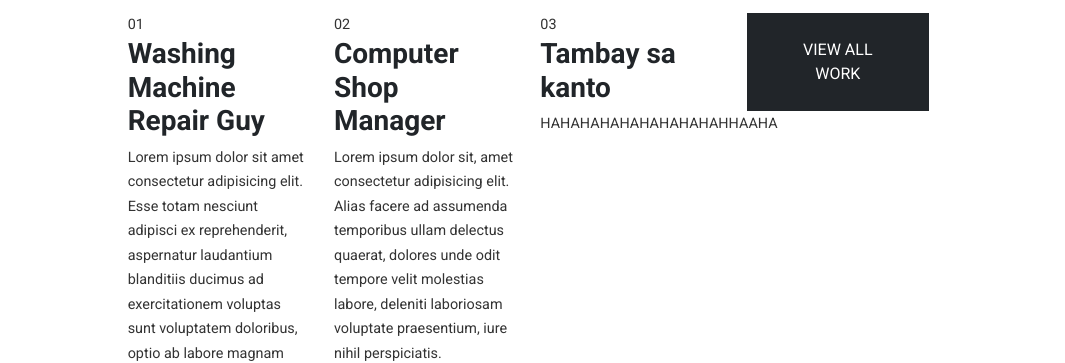
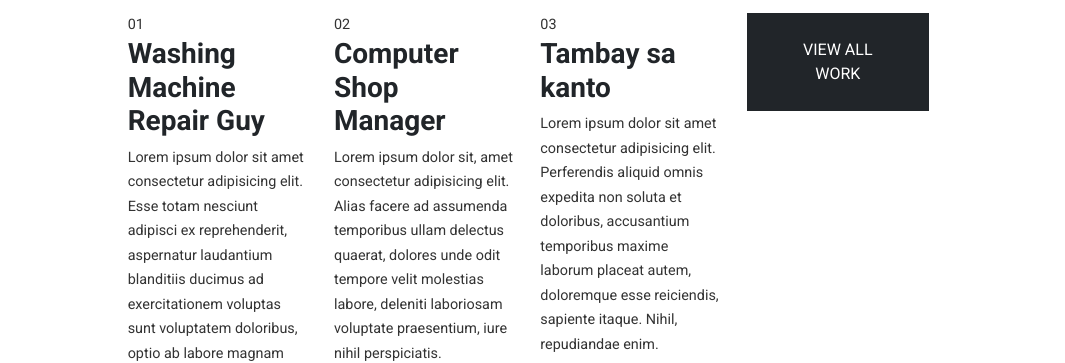
Before and after one commit to adreyhann/adrianmelibo, a plain HTML site: page index.html in a window 1280 px wide. Shown: the part 472-835 px from the top of the page, 215-1280 px from the left. Drawn offline with nearby package versions, Linux system fonts and the light colour scheme.

Commit message:
change work no.3

```diff
--- a/index.html
+++ b/index.html
@@ -268,7 +268,7 @@
                 <div class="icon-box" data-aos="fade-up" data-aos-delay="200">
                   <span>03</span>
                   <h3 class="sub-heading">Tambay sa kanto</h3>
-                  <p>HAHAHAHAHAHAHAHAHAHHAAHA</p>
+                  <p>Lorem ipsum dolor sit amet consectetur adipisicing elit. Perferendis aliquid omnis expedita non soluta et doloribus, accusantium temporibus maxime laborum placeat autem, doloremque esse reiciendis, sapiente itaque. Nihil, repudiandae enim.</p>
                 </div>
               </div>
               <div class="col-lg-3">
```
